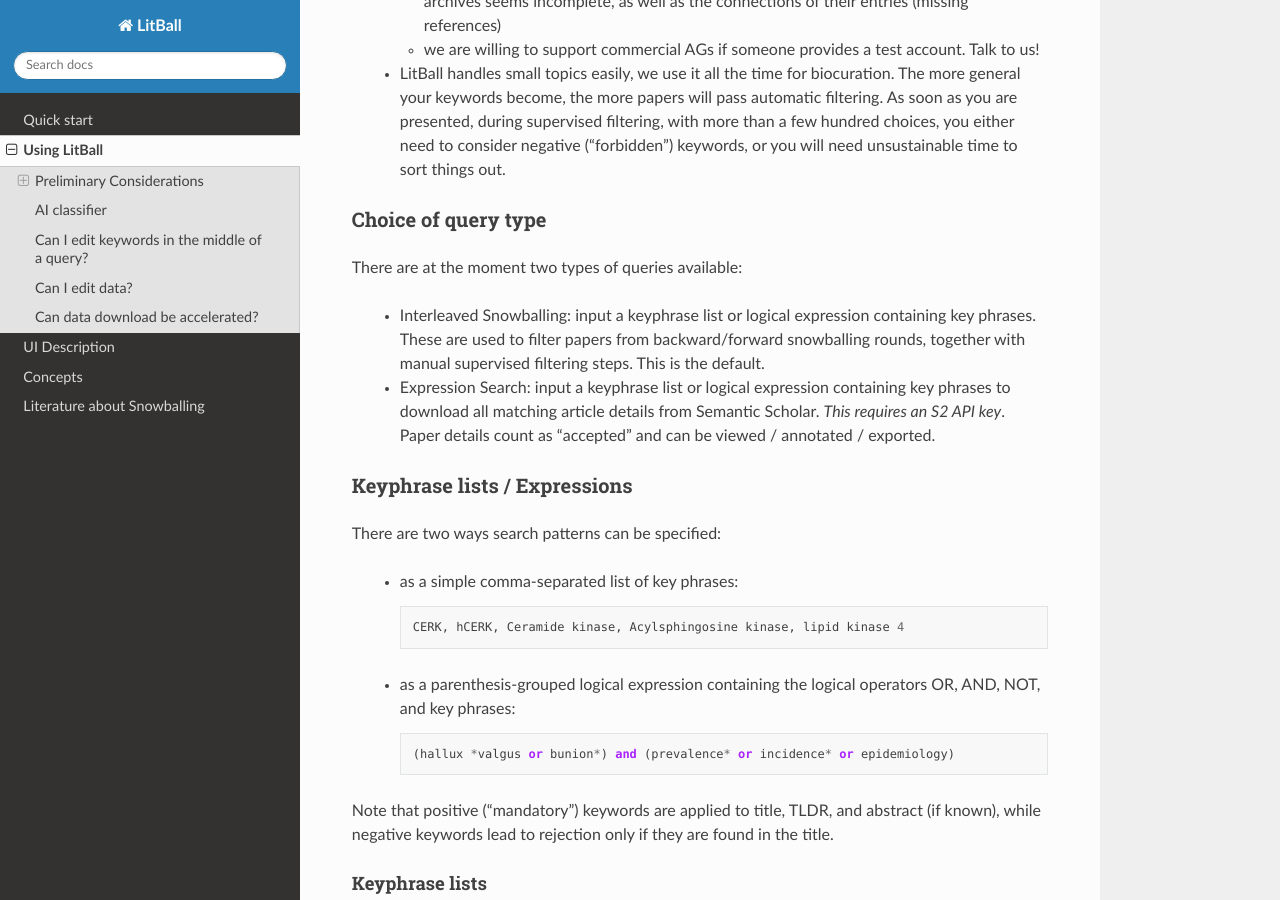
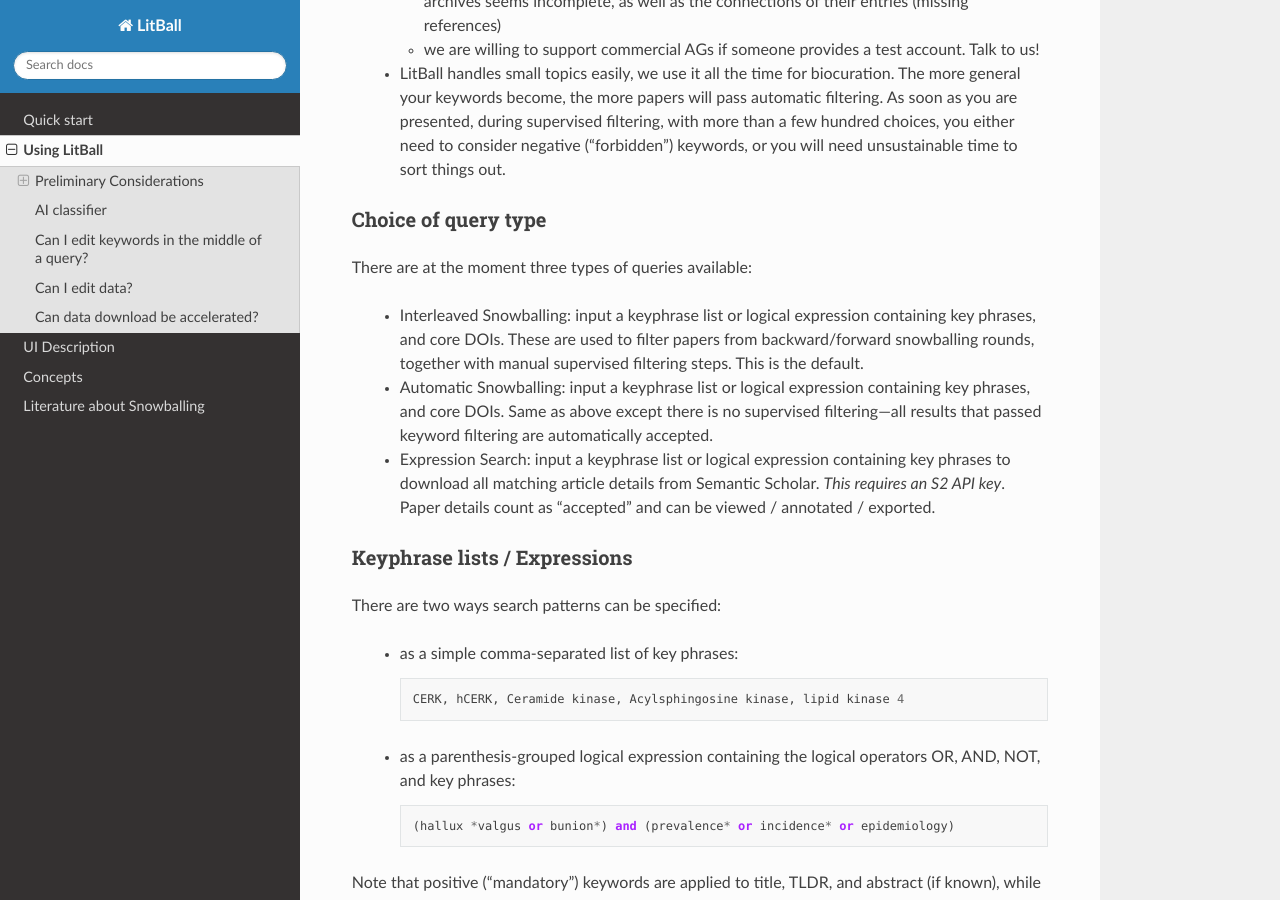
Before and after one commit to rwst/LitBall, a Sphinx documentation site: the page built from doc/using.rst, in a window 1280 px wide and 900 px high, scrolled down 540 px. Built offline with Sphinx 7.4.7 and the Read the Docs theme 2.0.0, drawn with Linux system fonts in a browser that asks for light colours.

Commit message:
doc: query type 2

```diff
--- a/doc/using.rst
+++ b/doc/using.rst
@@ -20,9 +20,11 @@
 
 Choice of query type
 ^^^^^^^^^^^^^^^^^^^^
-There are at the moment two types of queries available:
+There are at the moment three types of queries available:
 
- - Interleaved Snowballing: input a keyphrase list or logical expression containing key phrases. These are used to filter papers from backward/forward snowballing rounds, together with manual supervised filtering steps. This is the default.
+ - Interleaved Snowballing: input a keyphrase list or logical expression containing key phrases, and core DOIs. These are used to filter papers from backward/forward snowballing rounds, together with manual supervised filtering steps. This is the default.
+
+ - Automatic Snowballing: input a keyphrase list or logical expression containing key phrases, and core DOIs. Same as above except there is no supervised filtering---all results that passed keyword filtering are automatically accepted.
 
  - Expression Search: input a keyphrase list or logical expression containing key phrases to download all matching article details from Semantic Scholar. *This requires an S2 API key*. Paper details count as "accepted" and can be viewed / annotated / exported.
 
```
